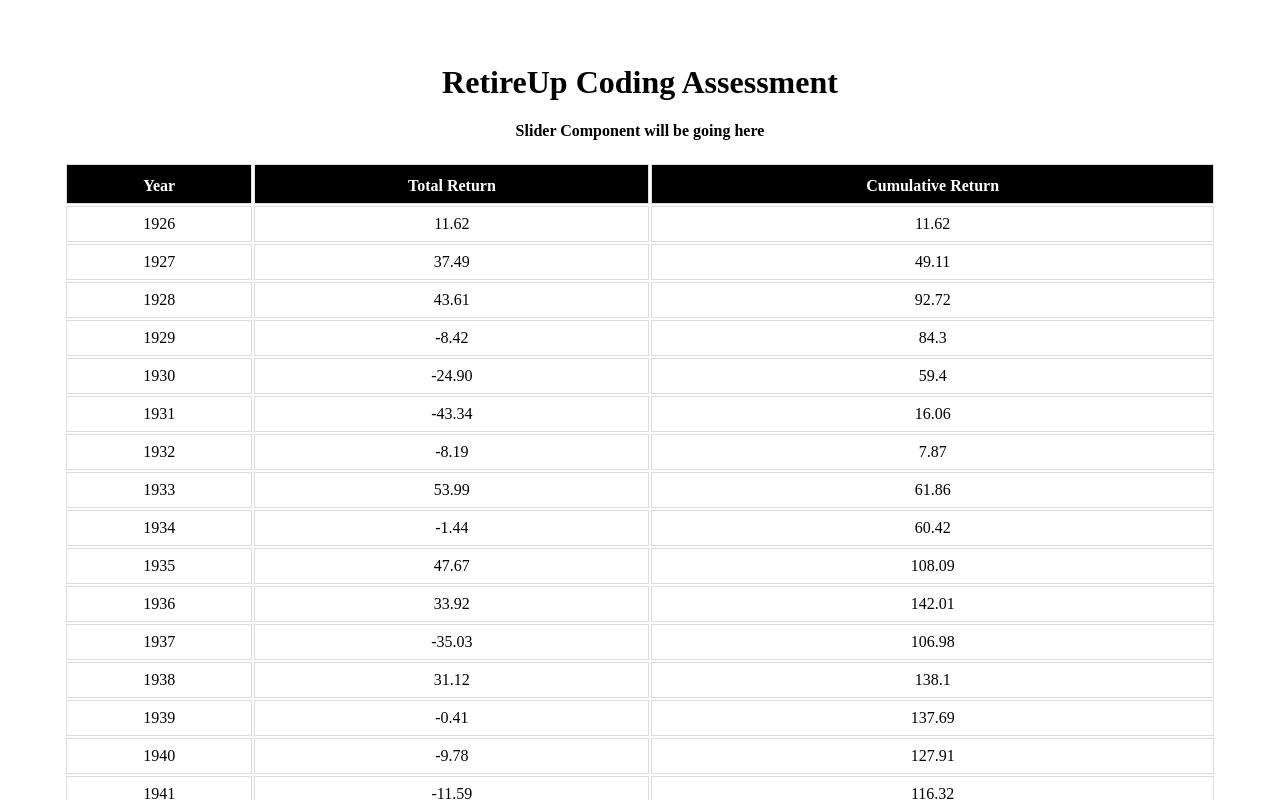
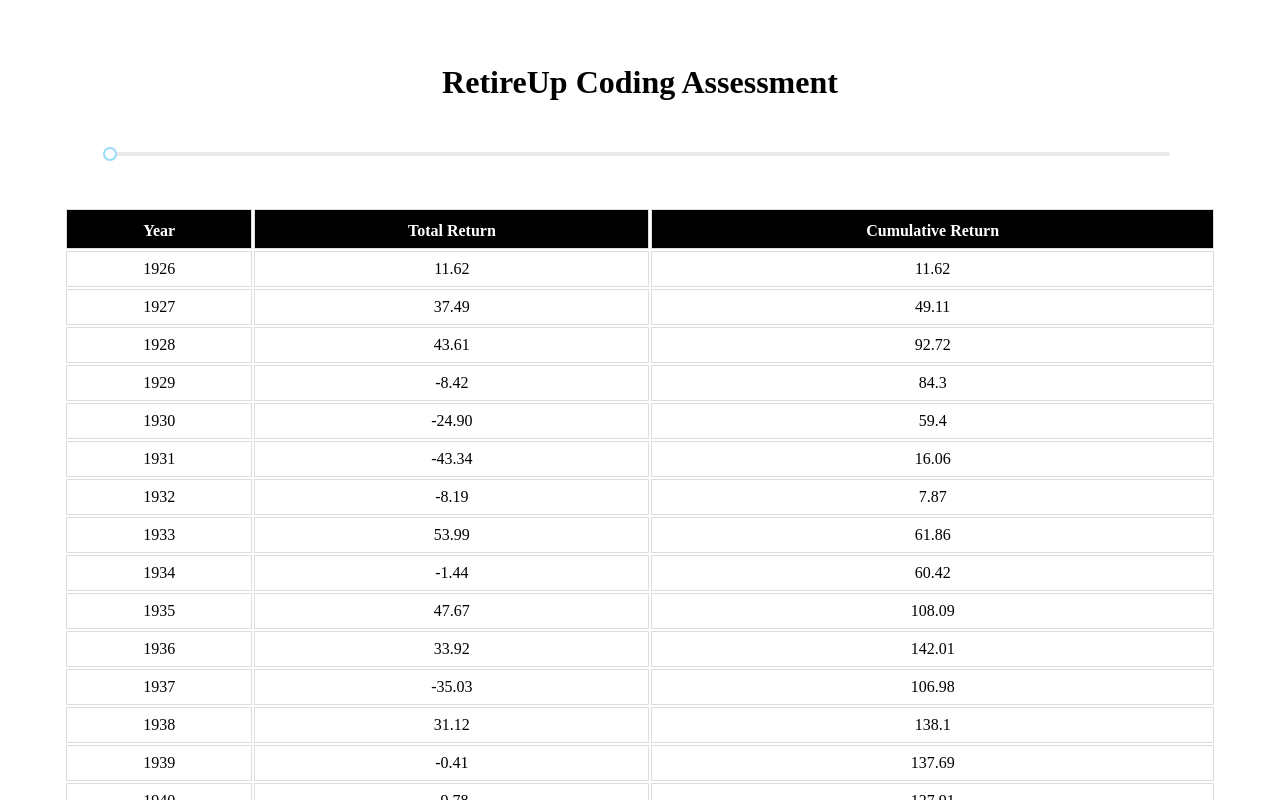
Before and after one commit to eman2017-code/retire-up-coding-assessment, a React (Create React App) app: page / in a window 1280 px wide. Shown: the top 800 px of the page. Built offline with nearby package versions, Linux system fonts and the light colour scheme.

Commit message:
imported Slider Component

```diff
--- a/src/assets/style.css
+++ b/src/assets/style.css
@@ -24,3 +24,7 @@
   background-color: #000000;
   color: white;
 }
+
+#slider {
+  margin: 4%;
+}
--- a/src/components/ListReturns.js
+++ b/src/components/ListReturns.js
@@ -1,12 +1,12 @@
 import React from "react";
-// import Slider, { Range } from "rc-slider";
+import Slider, { Range } from "rc-slider";
 
 //DATA IMPORT
 import returns from "../api/sp500.json";
 
 //STYLE IMPORT
 import "../assets/style.css";
-// import "rc-slider/assets/index.css";
+import "rc-slider/assets/index.css";
 
 class ListReturns extends React.Component {
   constructor() {
@@ -69,11 +69,11 @@
   }
 
   render() {
-    // console.log("this.state in render", this.state);
     return (
       <div>
-        {/* <Slider /> */}
-        <h4>Slider Component will be going here</h4>
+        <div id="slider">
+          <Slider />
+        </div>
         <table id="returns">
           <thead>
             <tr>
```
